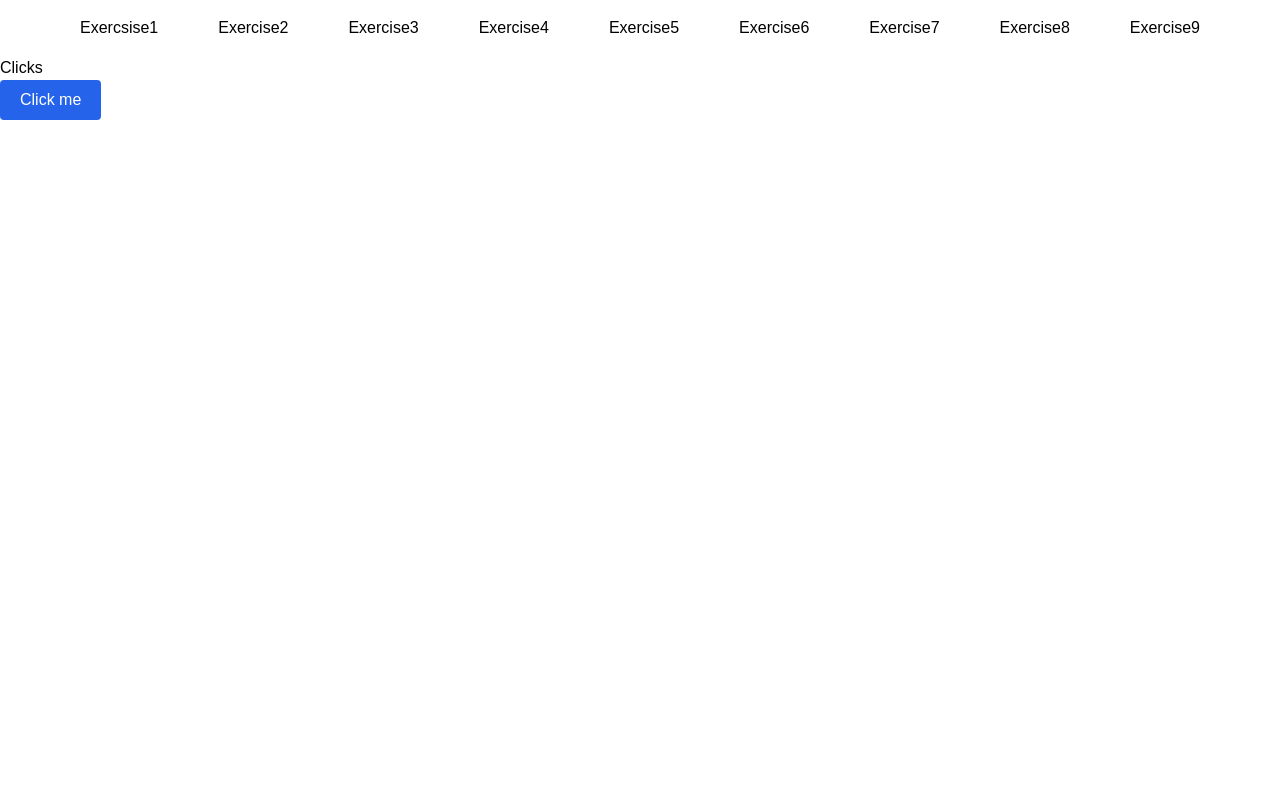
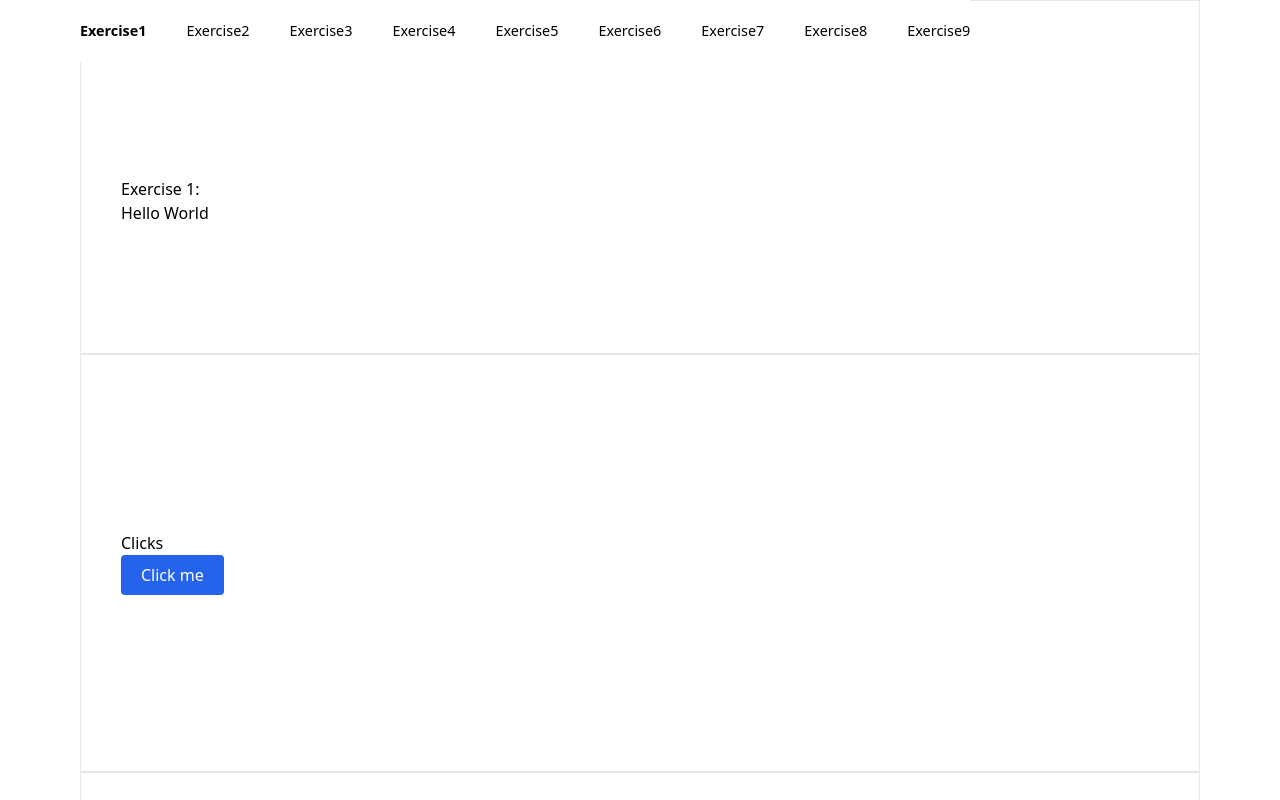
Before and after one commit to Delyc/gym-react-intro-exercise, a React (Create React App) app: page /exercise2 in a window 1280 px wide. Shown: the top 800 px of the page. Built offline with nearby package versions, Linux system fonts and the light colour scheme; no server answers.

Commit message:
Feat: Adding alt text

```diff
--- a/package.json
+++ b/package.json
@@ -13,6 +13,7 @@
     "react-dom": "^18.2.0",
     "react-router-dom": "^6.8.1",
     "react-scripts": "5.0.1",
+    "react-scroll": "^1.8.9",
     "web-vitals": "^2.1.4"
   },
   "scripts": {
--- a/src/App.js
+++ b/src/App.js
@@ -1,6 +1,5 @@
-import { BrowserRouter as Router, Route, Routes } from "react-router-dom";
+import { Link } from "react-scroll";
 import Exercise2 from "./Exercise2";
-import Home from "./Home";
 import Exercise3 from "./Exercise3/Exercise3";
 import Exercise4 from "./Exercise4";
 import Exercise5 from "./Exercise5";
@@ -9,22 +8,108 @@ import Exercise7 from "./Exercise7";
 import Exercise8 from "./Exercise8";
 import Exercise9 from "./exercise9/Exercise9";
 import Exercise1 from "./Exercsise1";
+import './index.css'
+
 function App() {
   return (
-    <Router>
-      <Routes>
-        <Route path="/" element={<Home />}></Route>
-        <Route path="/exercise2" element={<Exercise2 />}></Route>
-        <Route path="/exercise1" element={<Exercise1 />}></Route>
-        <Route path="/exercise3" element={<Exercise3 />}></Route>
-        <Route path="/exercise4" element={<Exercise4 />}></Route>
-        <Route path="/exercise5" element={<Exercise5 />}></Route>
-        <Route path="/exercise6" element={<Exercise6 />}></Route>
-        <Route path="/exercise7" element={<Exercise7 />}></Route>
-        <Route path="/exercise8" element={<Exercise8 />}></Route>
-        <Route path="/exercise9" element={<Exercise9 />}></Route>
-      </Routes>
-    </Router>
+    <>
+      <section className="px-20 relative flex flex-col gap-10 mb-44">
+        <header className="fixed py-5 top-0 z-50 bg-white">
+          <nav>
+            <ul className="flex gap-10">
+              <li>
+                <Link activeClass="active" smooth spy to="ex1">
+                  Exercise1
+                </Link>
+              </li>
+              <li>
+                <Link activeClass="active" smooth spy to="ex2">
+                  Exercise2
+                </Link>
+              </li>
+              <li>
+                <Link activeClass="active" smooth spy to="ex3">
+                  Exercise3
+                </Link>
+              </li>
+              <li>
+                <Link activeClass="active" smooth spy to="ex4">
+                  Exercise4
+                </Link>
+              </li>
+              <li>
+                <Link activeClass="active" smooth spy to="ex5">
+                  Exercise5
+                </Link>
+              </li>
+              <li>
+                <Link activeClass="active" smooth spy to="ex6">
+                  Exercise6
+                </Link>
+              </li>
+              <li>
+                <Link activeClass="active" smooth spy to="ex7">
+                  Exercise7
+                </Link>
+              </li>
+              <li>
+                <Link activeClass="active" smooth spy to="ex8">
+                  Exercise8
+                </Link>
+              </li>
+              <li>
+                <Link activeClass="active" smooth spy to="ex9">
+                  Exercise9
+                </Link>
+              </li>
+
+            </ul>
+          </nav>
+        </header>
+
+        <section className="flex flex-col ">
+
+        <section id="ex1" className="h-[40vh] py-44 border border-b px-10">
+          <h1>Exercise 1:</h1>
+          <Exercise1 />
+
+        </section>
+        <section id="ex2" className="py-44 border border-b px-10">
+          <Exercise2 />
+
+        </section>
+        <section id="ex3" className="py-44 border border-b px-10">
+          <Exercise3 />
+
+        </section>
+        <section id="ex4" className="py-44 border border-b px-10">
+          <Exercise4 />
+
+        </section>
+        <section id="ex5" className="py-44 border border-b px-10">
+          <Exercise5 />
+
+        </section>
+        <section id="ex6" className="py-44 border border-b px-10">
+          <Exercise6 />
+
+        </section>
+        <section id="ex7" className="py-44 border border-b px-10">
+          <Exercise7 />
+
+        </section>
+        <section id="ex8" className="py-44 border border-b px-10">
+          <Exercise8 />
+
+        </section>
+        <section id="ex9" className="py-44 border border-b px-10">
+          <Exercise9 />
+
+        </section>
+      </section>
+      </section>
+    </>
+
   );
 }
 export default App;
--- a/src/Exercise2.js
+++ b/src/Exercise2.js
@@ -6,9 +6,10 @@ const Exercise2 = () => {
     }
     return (
         <>
-        <Home />
+        <section>
         <h1>Clicks</h1>
         <button onClick={handleClick} className="bg-blue-600 px-5 py-2 rounded text-white">Click me</button>
+        </section>
         </>
       );
 }
--- a/src/Exercise3/Exercise3.js
+++ b/src/Exercise3/Exercise3.js
@@ -22,12 +22,13 @@ const Exercise3 = () => {
     }
     return (
         <>
-        <Home />
-            {buttons.map((button, index) => {
-                return (
-                    <Button key={index} text={button.text} handleClick={()=>handleClick(index)}/>
-                )
-            })}
+            <section>
+                {buttons.map((button, index) => {
+                    return (
+                        <Button key={index} text={button.text} handleClick={() => handleClick(index)} />
+                    )
+                })}
+            </section>
         </>
     );
 }
--- a/src/Exercise4.js
+++ b/src/Exercise4.js
@@ -8,9 +8,10 @@ const Exercise4 = () => {
     }
     return (
         <>
-        <Home />
+        <section >
         <p>Button has been clicked: {counter} times</p>
         <Button handleClick={handleCount} text="click me" />
+        </section>
 
         </>
      );
--- a/src/Exercise5.js
+++ b/src/Exercise5.js
@@ -4,7 +4,6 @@ const Exercise5 = () => {
     return (
         <>
 
-        <Home />
         <ul>
         {animals.map((animal, index) => {
             return(
--- a/src/Exercise7.js
+++ b/src/Exercise7.js
@@ -16,7 +16,6 @@ const Exercise7 = () => {
     }
     return (
         <>
-        <Home />
         <form className="flex flex-col gap-3 w-80">
             <input className="outline-none border border-gray-100 py-2 px-10 rounded" placeholder="Fist Name" onChange={handleChange}/>
             <input className="outline-none border border-gray-100 py-2 px-10 rounded" placeholder="Second Name" onChange={handleChangeSecond}/>
--- a/src/Exercise8.js
+++ b/src/Exercise8.js
@@ -16,7 +16,6 @@ const Exercise8 = () => {
     return (
         <>
 
-        <Home />
         <div className="flex gap-20 py-20 px-44">
         {posts.map((post, index) => {
             return(
--- a/src/Exercsise1.js
+++ b/src/Exercsise1.js
@@ -3,8 +3,11 @@ import Home from "./Home";
 const Exercise1 = () => {
     return (
         <>
-        <Home />
+
+        <section >
         <h1>Hello World</h1>
+
+        </section>
 
         </>
      );
--- a/src/exercise6/Exercise6.js
+++ b/src/exercise6/Exercise6.js
@@ -6,7 +6,6 @@ const Exercise6 = () => {
 
     return (
         <>
-        <Home />
         <ul>
             {animals.map((animal, index) => {
                 return(
--- a/src/exercise9/Exercise9.js
+++ b/src/exercise9/Exercise9.js
@@ -23,7 +23,6 @@ const Exercise9 = () => {
 
     return (
         <>
-        <Home />
         <Button text="Fetch random" />
         <div className="grid grid-cols-3 gap-10 px-44">
 
--- a/src/index.css
+++ b/src/index.css
@@ -1,6 +1,26 @@
 @tailwind base;
 @tailwind components;
 @tailwind utilities;
-body {
-  font-family: "Karla", sans-serif;
+
+
+
+
+.active {
+  font-weight: bold;
 }
+
+ul {
+  display: flex;
+  gap: 1rem;
+  font-size: 0.9rem;
+  list-style: none;
+  padding: 0;
+}
+
+li {
+  cursor: pointer;
+}
+
+li:hover {
+  text-decoration: underline;
+}
```
Also changed, not shown: 1 other file (tests, documents, lock files or other folders).
